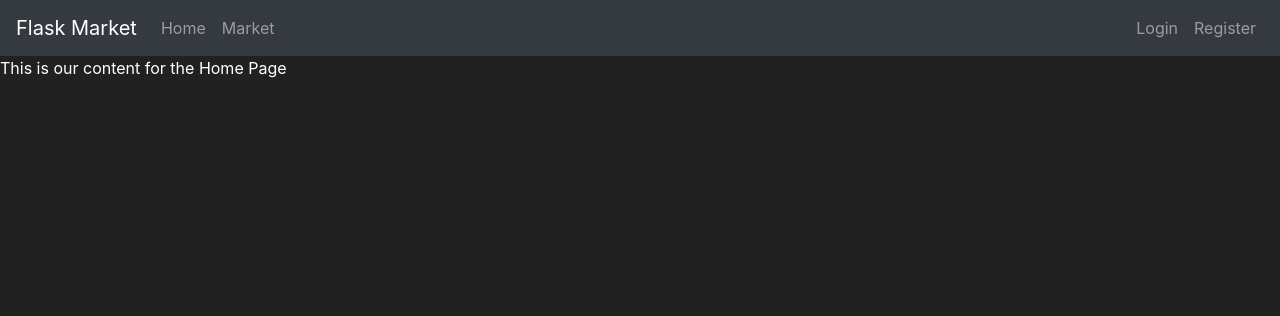
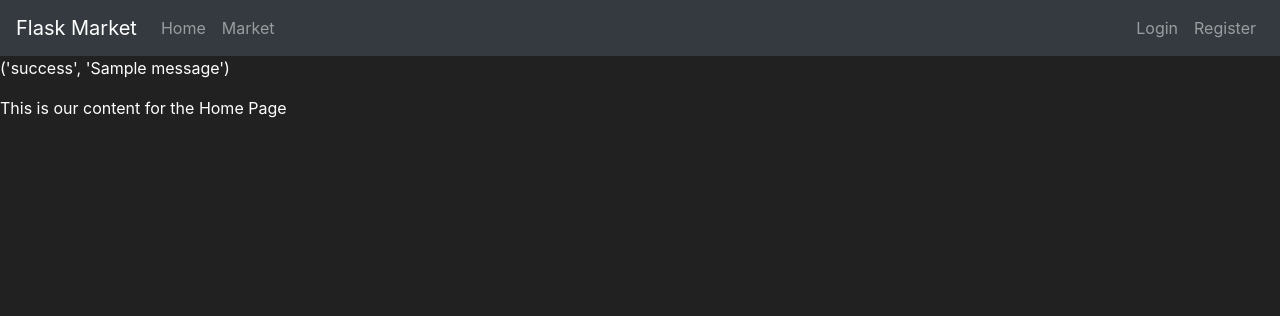
Before and after one commit to iakgoog/flask-market, a Flask app: page / in a window 1280 px wide. Shown: the top 316 px of the page. Run offline with Flask 2, Linux system fonts and the light colour scheme; one stand-in notice (Sample message) is shown; some libraries are stand-ins or nearby versions.

Commit message:
display error messages

```diff
--- a/market/templates/base.html
+++ b/market/templates/base.html
@@ -38,6 +38,13 @@
 			</div>
 		</nav>
 
+		{% with messages = get_flashed_messages(with_categories=true) %}
+			{% if messages %}
+				{% for message in messages %}
+					<p>{{ message }}</p>
+				{% endfor %}
+			{% endif %}
+		{% endwith %}
 		{% block content %}
 
 		{% endblock %}
```
